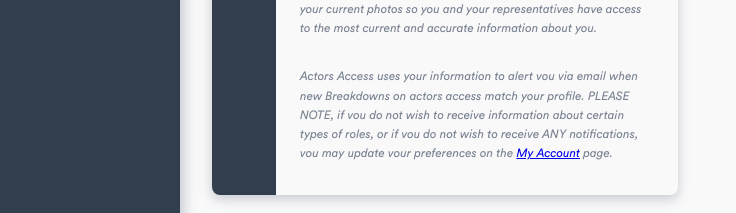
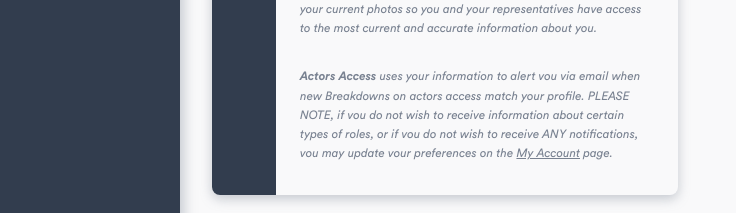
Before and after one commit to Zachcos/ActorsAccessRedesign, a Next.js app: page /home in a window 1280 px wide. Shown: the part 563-776 px from the top of the page, without its empty margins (0-736 px from the left). Built offline with nearby package versions, Linux system fonts and the light colour scheme.

Commit message:
Add styling for <i> and <a> elements in .main text

```diff
--- a/components/reminderCard.tsx
+++ b/components/reminderCard.tsx
@@ -31,6 +31,12 @@ const Card = styled.div`
     p {
       line-height: 1.2rem;
       margin-bottom: 1.8rem;
+      i {
+        ${font(12, 800)};
+      }
+      a {
+        color: ${colors.neut_6};
+      }
     }
   }
 `;
@@ -49,12 +55,11 @@ const ReminderCard = () => (
         current and accurate information about you.
       </p>
       <p>
-        <span className='emphasis'>Actors Access</span> uses your information to
-        alert vou via email when new Breakdowns on actors access match your
-        profile. PLEASE NOTE, if vou do not wish to receive information about
-        certain types of roles, or if vou do not wish to receive ANY
-        notifications, vou may update vour preferences on the{' '}
-        <a href='#'>My Account</a> page.
+        <i>Actors Access</i> uses your information to alert vou via email when
+        new Breakdowns on actors access match your profile. PLEASE NOTE, if vou
+        do not wish to receive information about certain types of roles, or if
+        vou do not wish to receive ANY notifications, vou may update vour
+        preferences on the <a href='#'>My Account</a> page.
       </p>
     </div>
   </Card>
```
